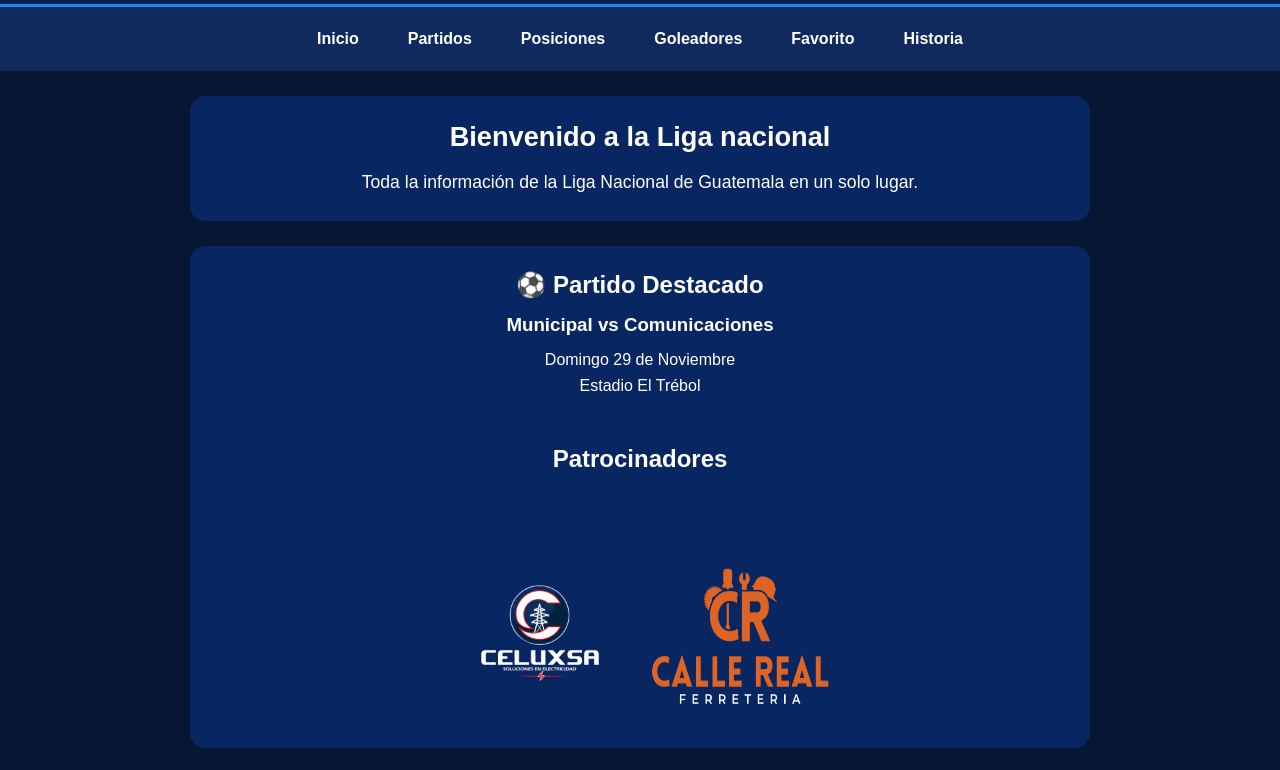
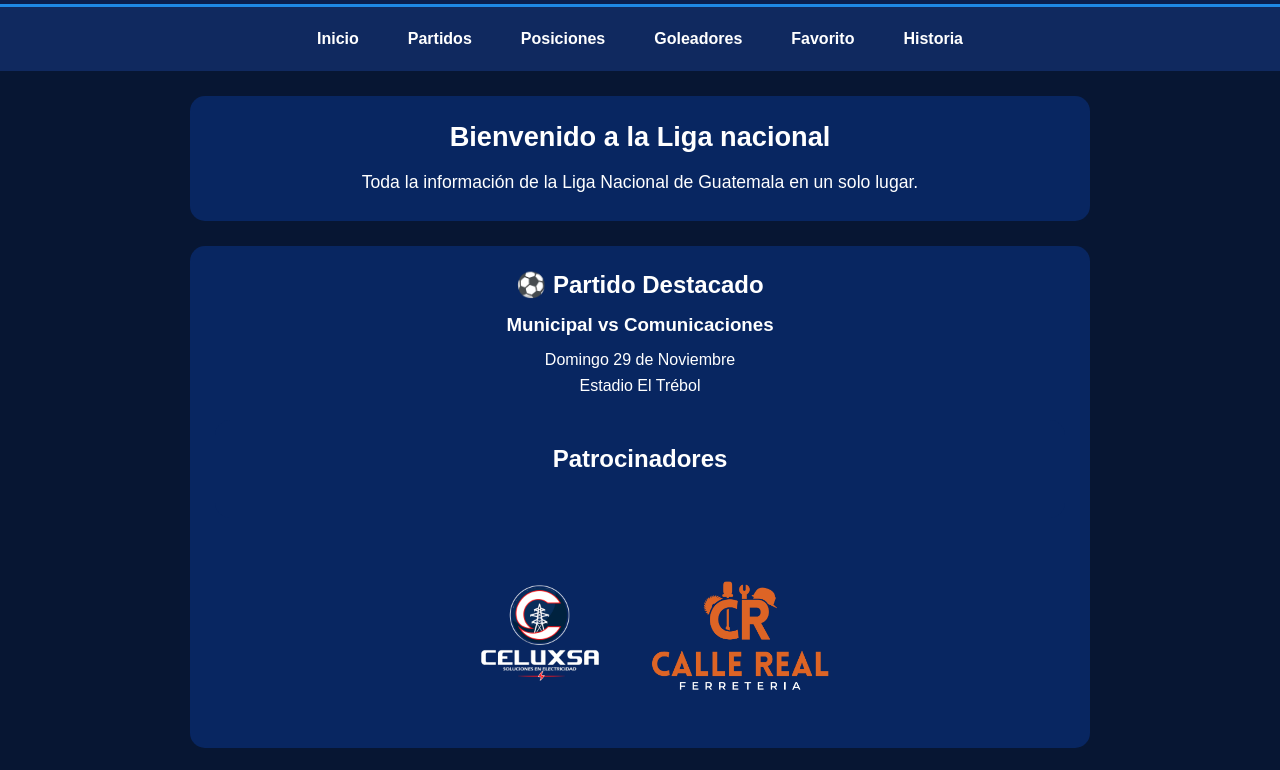
Before and after one commit to ligaazul0-droid/LIGA-AZUL, a plain HTML site: page index.html in a window 1280 px wide. Shown: the part 161-931 px from the top of the page. Drawn offline with Linux system fonts and the light colour scheme.

Commit message:
Update style.css

```diff
--- a/style.css
+++ b/style.css
@@ -146,8 +146,10 @@ main {
 .sponsors {
     display: flex;
     justify-content: center;
+    align-items: center;
     gap: 30px;
     flex-wrap: wrap;
+    margin-top: 20px;
 }
 
 .sponsors img {
```
